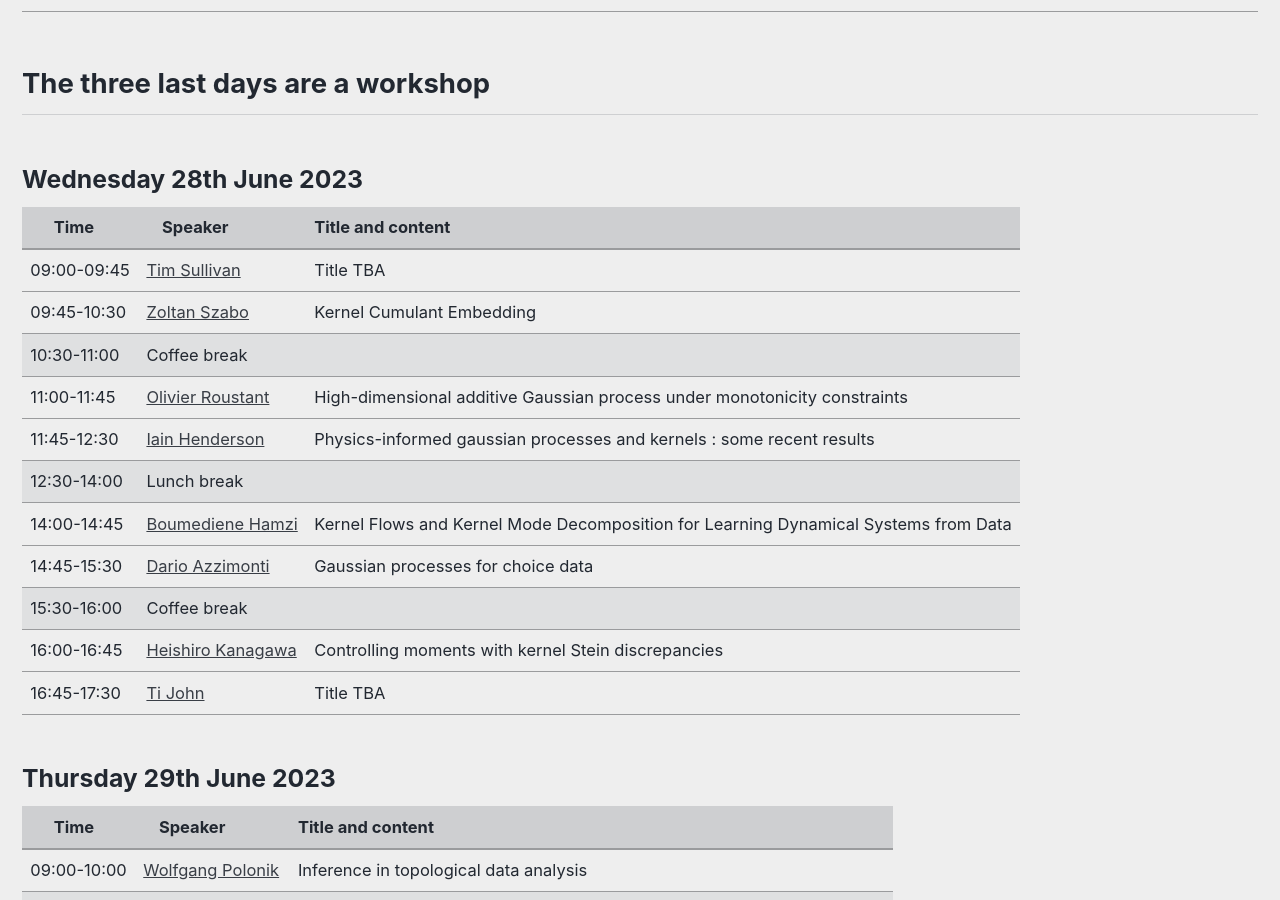
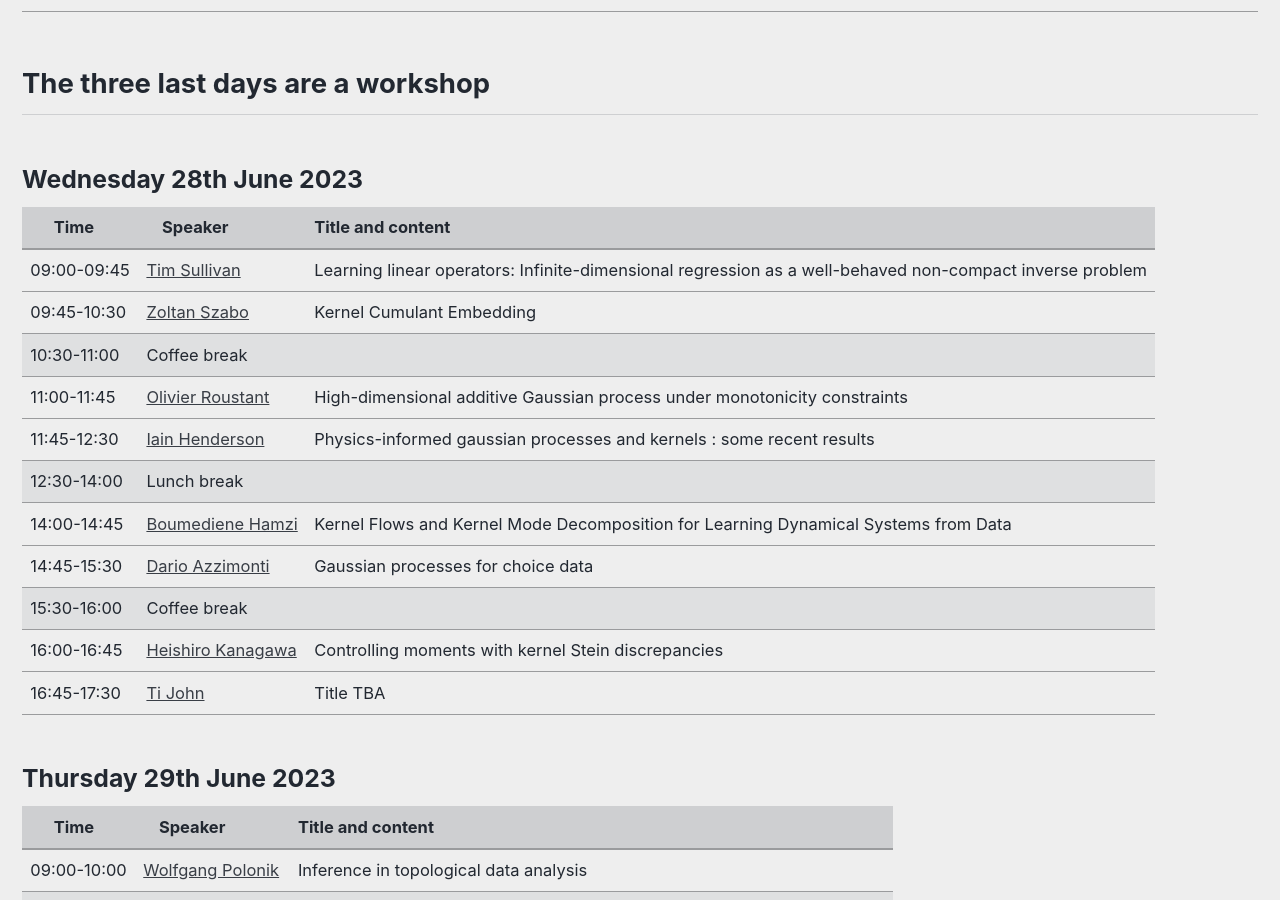
Before and after one commit to LIKE23-Bern/LIKE23-Bern.github.io, a Jekyll site: the page built from _pages/program.md, in a window 1280 px wide and 900 px high, scrolled down 1799 px. Built offline with Jekyll 4.4.1, drawn with Linux system fonts in a browser that asks for light colours; cached includes are drawn as plain includes.

Commit message:
Update program.md

```diff
--- a/_pages/program.md
+++ b/_pages/program.md
@@ -250,7 +250,7 @@ header:
 		    <a href="http://www.tjsullivan.org.uk/" target="_blank">Tim Sullivan</a>
 		</td>
 		<td>
-		    Title TBA
+		    Learning linear operators: Infinite-dimensional regression as a well-behaved non-compact inverse problem
 		</td>
 	</tr>
 	<tr>
```
